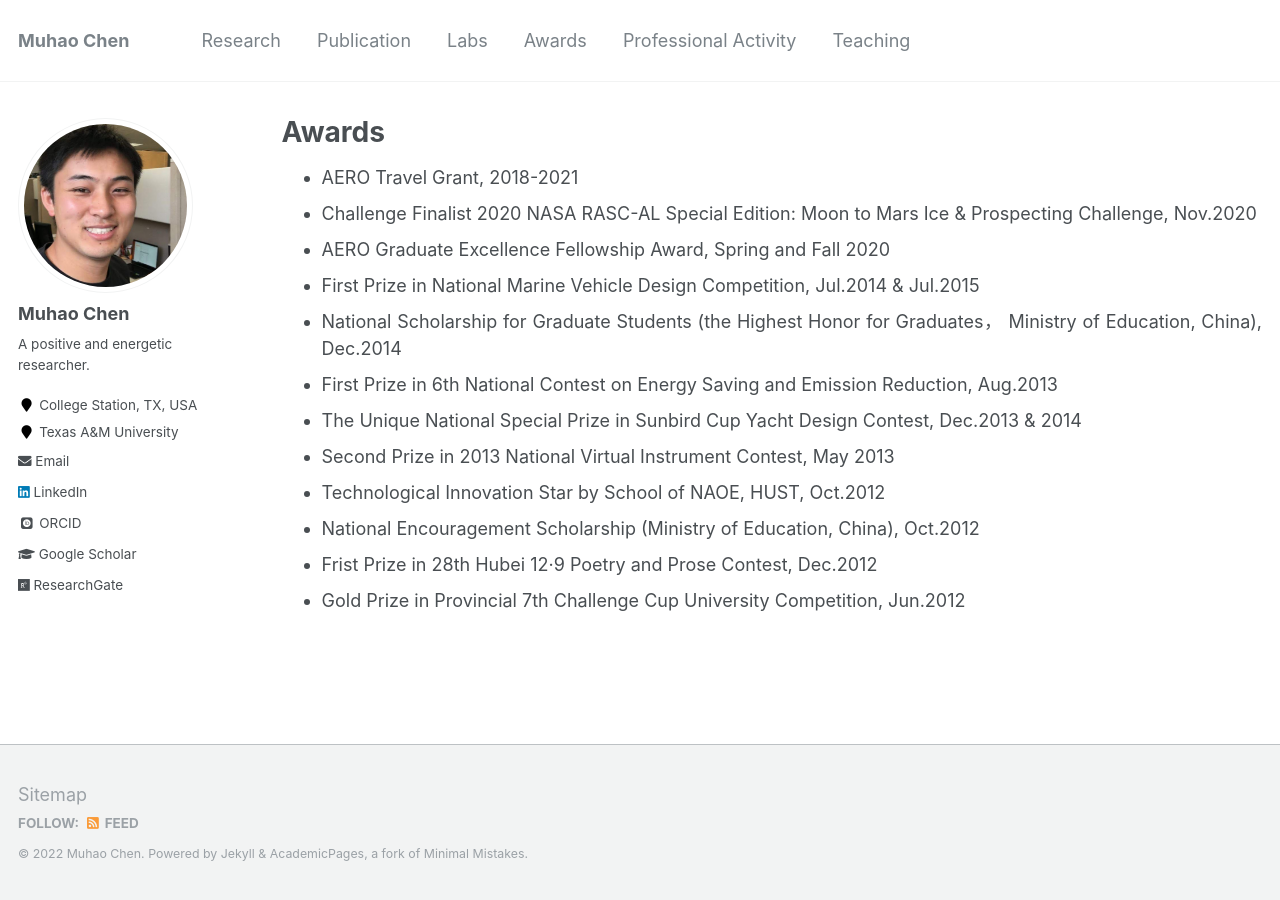
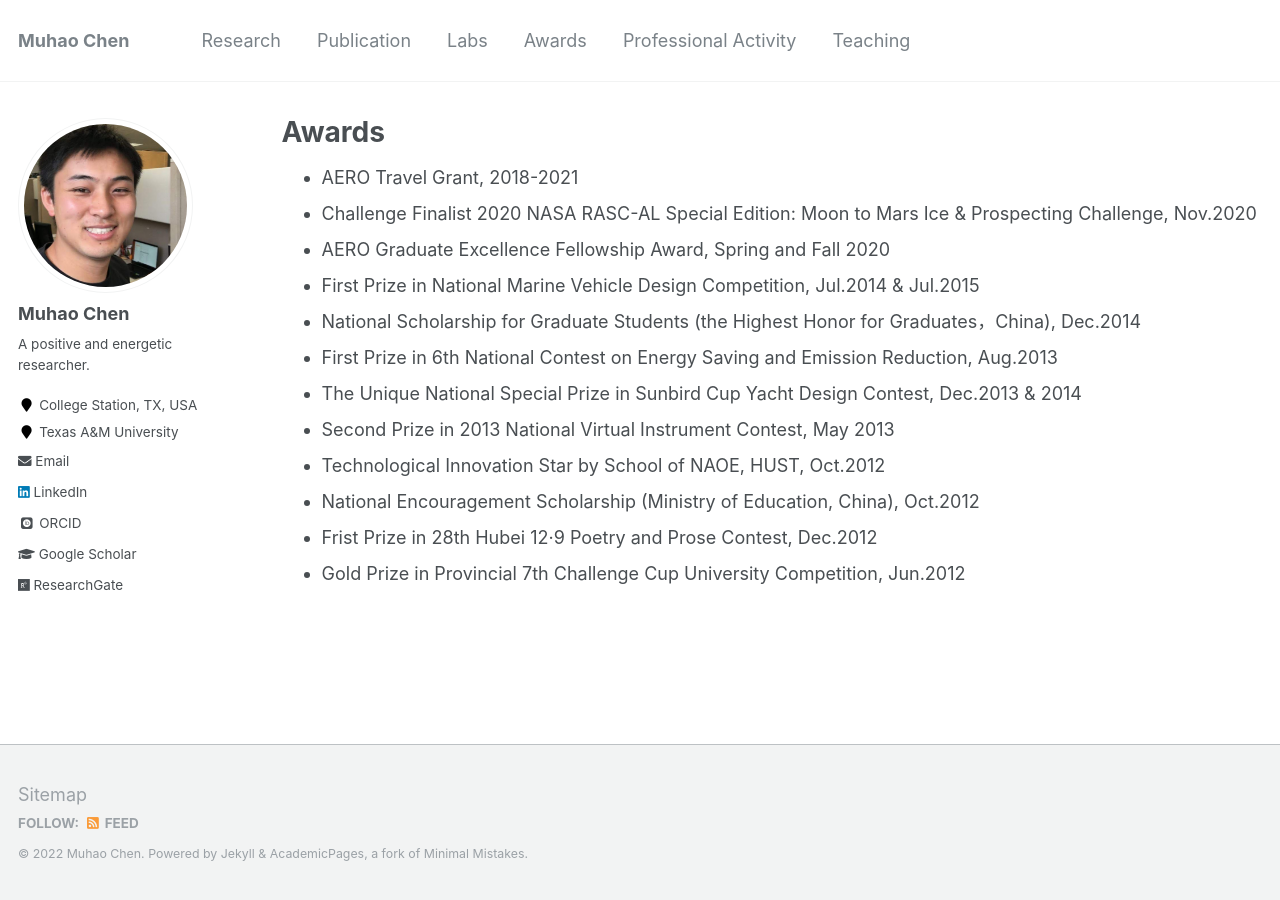
Before and after one commit to Muhao-Chen/muhao-chen.github.io, a Jekyll site: the page built from _pages/funding-and-awards.md, in a window 1280 px wide. Built offline with Jekyll 4.4.1, drawn with Linux system fonts in a browser that asks for light colours; some web fonts are replaced.

Commit message:
Update funding-and-awards.md

```diff
--- a/_pages/funding-and-awards.md
+++ b/_pages/funding-and-awards.md
@@ -12,7 +12,7 @@ author_profile: true
 * Challenge Finalist 2020 NASA RASC-AL Special Edition: Moon to Mars Ice & Prospecting Challenge, Nov.2020
 * AERO Graduate Excellence Fellowship Award, Spring and Fall 2020
 * First Prize in National Marine Vehicle Design Competition, Jul.2014 & Jul.2015
-* National Scholarship for Graduate Students (the Highest Honor for Graduates， Ministry of Education, China), Dec.2014
+* National Scholarship for Graduate Students (the Highest Honor for Graduates，China), Dec.2014
 * First Prize in 6th National Contest on Energy Saving and Emission Reduction, Aug.2013
 * The Unique National Special Prize in Sunbird Cup Yacht Design Contest, Dec.2013 & 2014
 * Second Prize in 2013 National Virtual Instrument Contest, May 2013
```
